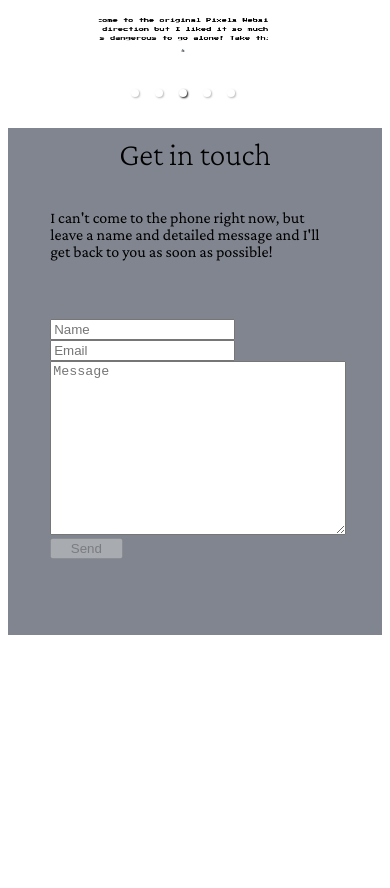
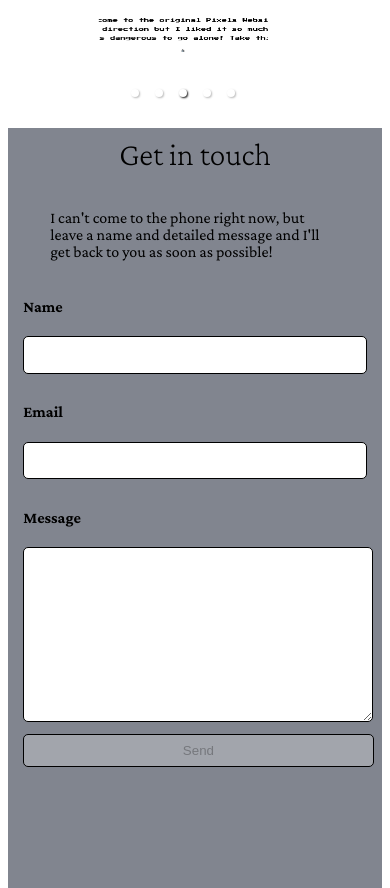
Before and after one commit to connkat/personal-site, a React (Create React App) app: page / in a window 390 px wide. Shown: the part 1867-2755 px from the top of the page. Before the commit the page ends 2502 px from the top, so only its background shows below. Built offline with nearby package versions, Linux system fonts and the light colour scheme.

Commit message:
slightly better contact design

```diff
--- a/src/components/Contact.tsx
+++ b/src/components/Contact.tsx
@@ -58,11 +58,12 @@ function Contact() {
 				message and I'll get back to you as soon as possible!
 			</p>
 			<form id="form" onSubmit={sendEmail}>
+				<div className="inputs">
 					<div className="field">
+						<h4>Name</h4>
 						<input
 							type="text"
 							name="user_name"
-						placeholder="Name"
 							value={entryFields.name}
 							onChange={(e) =>
 								setEntryFields({
@@ -74,9 +75,9 @@ function Contact() {
 						/>
 					</div>
 					<div className="field">
+						<h4>Email</h4>
 						<input
 							type="email"
-						placeholder="Email"
 							name="user_email"
 							value={entryFields.email}
 							onChange={(e) =>
@@ -88,10 +89,12 @@ function Contact() {
 							}
 						/>
 					</div>
-				<div className="field__message">
+				</div>
+				<div>
+					<div className="field">
+						<h4>Message</h4>
 						<textarea
 							name="message"
-						placeholder="Message"
 							value={entryFields.message}
 							onChange={(e) =>
 								setEntryFields({
@@ -114,6 +117,7 @@ function Contact() {
 						}
 					/>
 					{stateMessage && <p>{stateMessage}</p>}
+				</div>
 			</form>
 		</div>
 	);
--- a/src/styling/contact.css
+++ b/src/styling/contact.css
@@ -3,6 +3,7 @@
 	background-color: #81858f;
 	display: flex;
 	flex-direction: column;
+	align-items: center;
 
 	h1 {
 		text-align: center;
@@ -17,21 +18,51 @@
 
 #form {
 	display: flex;
-	flex-direction: column;
-	padding: 5vh;
+	flex-direction: row;
 }
 
+.inputs {
+	display: flex;
+	flex-direction: column;
+	margin-right: 5vh;
+}
+
+input {
+	border-radius: 5px;
+	margin-bottom: 1vh;
+	width: 40vh;
+	height: 4vh;
+	border: black solid 1px;
+}
 textarea {
-	width: 24%;
+	margin-bottom: 1vh;
 	height: 20vh;
+	border-radius: 5px;
+	border: black solid 1px;
+	width: 40vh;
 }
 
 .submit_button {
-	width: 25%;
+	width: 41vh;
 }
 
 @media only screen and (max-width: 800px) {
+	.Contact {
+		height: 90vh;
+	}
 	textarea {
 		width: 100%;
 	}
+
+	.inputs {
+		margin-right: 0;
+	}
+
+	#form {
+		flex-direction: column;
+	}
+
+	.submit_button {
+		width: 102%;
+	}
 }
```
Lines whose indentation alone changed are shown as unchanged.
